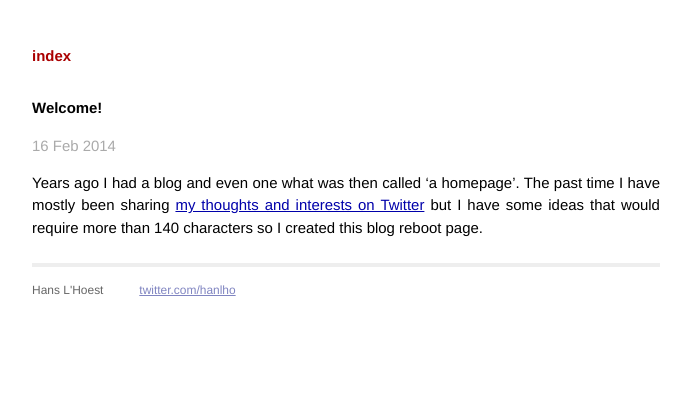
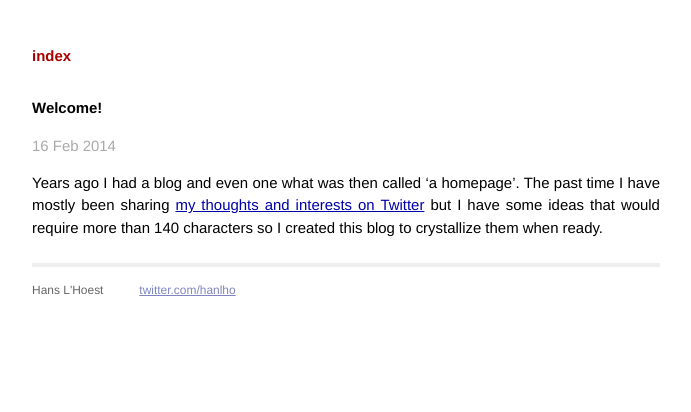
Before and after one commit to lhohan/lhohan.github.io, a Jekyll site: the page built from _posts/2014-02-16-welcome.markdown, in a window 1280 px wide. Shown: the top 412 px of the page, without its empty margins (294-985 px from the left). Built offline with Jekyll 4.4.1, drawn with Linux system fonts in a browser that asks for light colours; Markdown is read by kramdown in place of the engine named in the settings.

Commit message:
Small rewrite.

```diff
--- a/_posts/2014-02-16-welcome.markdown
+++ b/_posts/2014-02-16-welcome.markdown
@@ -6,6 +6,6 @@ categories: about_me
 ---
 
 Years ago I had a blog and even one what was then called 'a homepage'.
-The past time I have mostly been sharing [my thoughts and interests on Twitter][twitter-hanlho] but I have some ideas that would require more than 140 characters so I created this blog reboot page.
+The past time I have mostly been sharing [my thoughts and interests on Twitter][twitter-hanlho] but I have some ideas that would require more than 140 characters so I created this blog to crystallize them when ready.
 
 [twitter-hanlho]: https://twitter.com/hanlho
```
